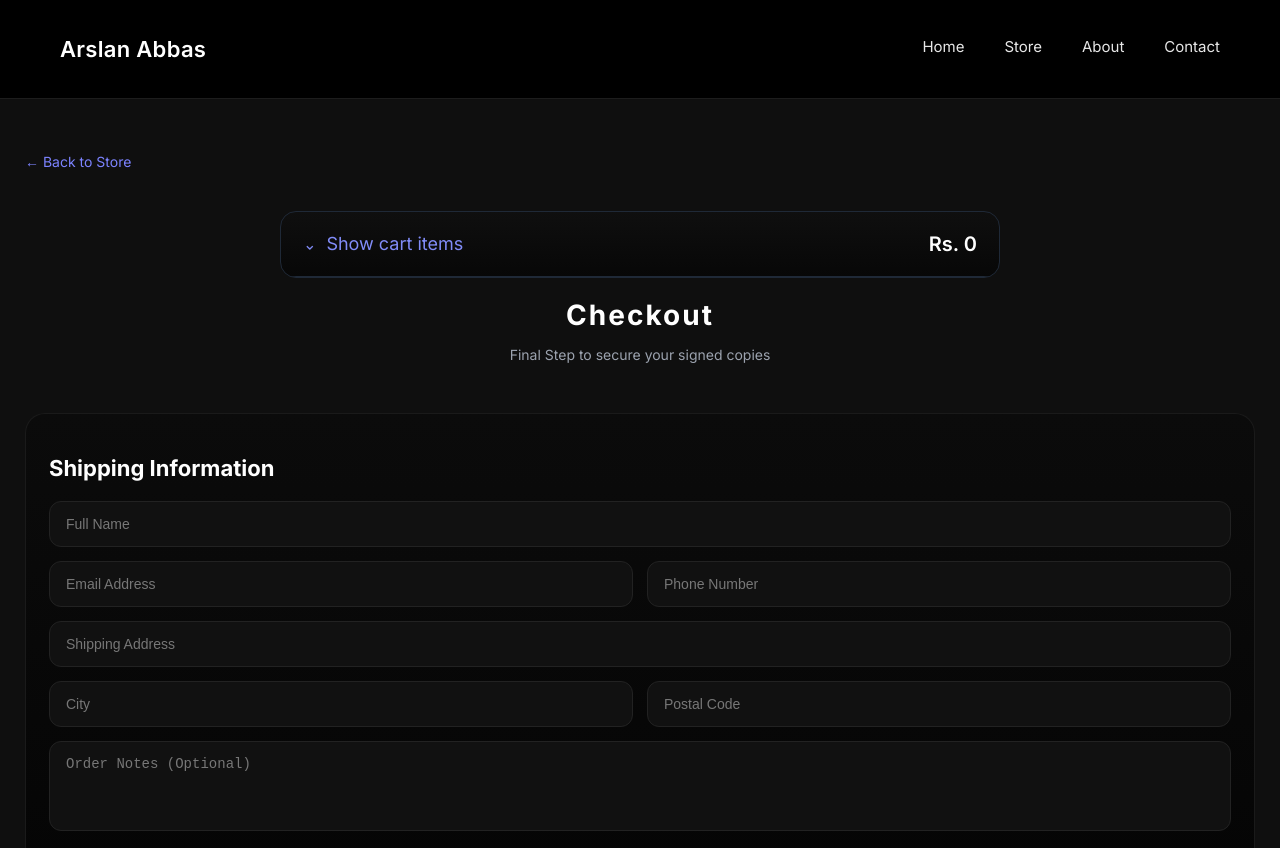
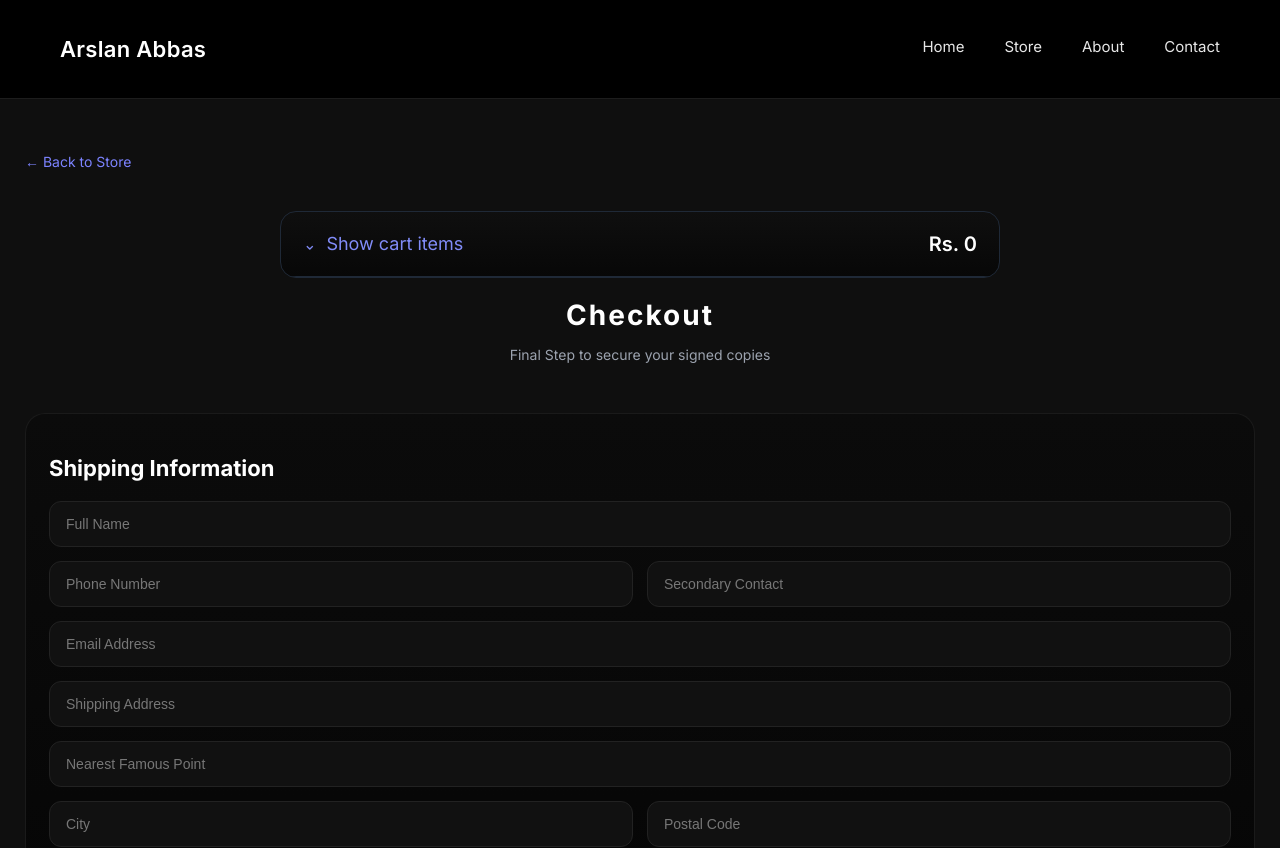
Before and after one commit to mouzam-ali-007/book-app, a React (Vite) app in the folder arslan-abbas-books/: page /checkout in a window 1280 px wide. Shown: the top 848 px of the page. Built offline with nearby package versions, Linux system fonts and the light colour scheme.

Commit message:
updated data

```diff
--- a/arslan-abbas-books/src/components/CheckoutForm/Checkout.jsx
+++ b/arslan-abbas-books/src/components/CheckoutForm/Checkout.jsx
@@ -76,7 +76,9 @@ export default function CheckoutForm() {
         fullName: "",
         email: "",
         phone: "",
+        secondary: "",
         address: "",
+        nearAddress: '',
         city: "",
         postalCode: "",
         notes: "",
@@ -369,13 +371,9 @@ export default function CheckoutForm() {
                     </div>
 
                     <div className="input-row two-col">
-                        <input type="email"
 
-                            name="email"
-                            value={formData.email}
-                            onChange={handleChange}
-                            placeholder="Email Address"
-                        />
+
+
                         <input type="text"
                             name="phone"
                             value={formData.phone}
@@ -383,6 +381,25 @@ export default function CheckoutForm() {
 
                             onChange={handleChange}
 
+
+                        />
+                        <input type="text"
+                            name="phone"
+                            value={formData.secondary}
+                            placeholder="Secondary Contact"
+
+                            onChange={handleChange}
+
+                        />
+                    </div>
+
+                    <div className="input-row">
+                        <input type="email"
+
+                            name="email"
+                            value={formData.email}
+                            onChange={handleChange}
+                            placeholder="Email Address"
                         />
                     </div>
 
@@ -396,6 +413,15 @@ export default function CheckoutForm() {
                         />
                     </div>
 
+                    <div className="input-row">
+                        <input type="text"
+                            name="address"
+                            placeholder="Nearest Famous Point"
+                            value={formData.nearAddress}
+                            onChange={handleChange}
+
+                        />
+                    </div>
                     <div className="input-row two-col">
                         <input type="text" placeholder="City"
                             name="city"
```
